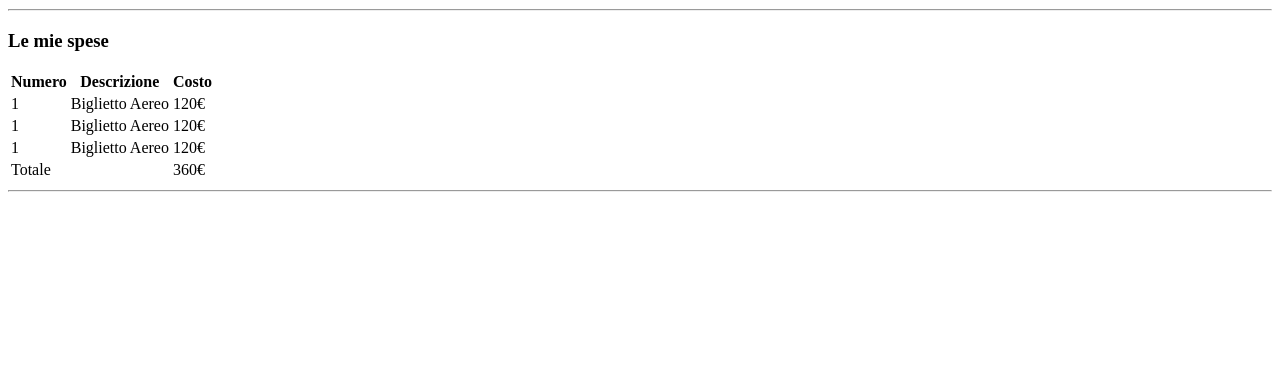
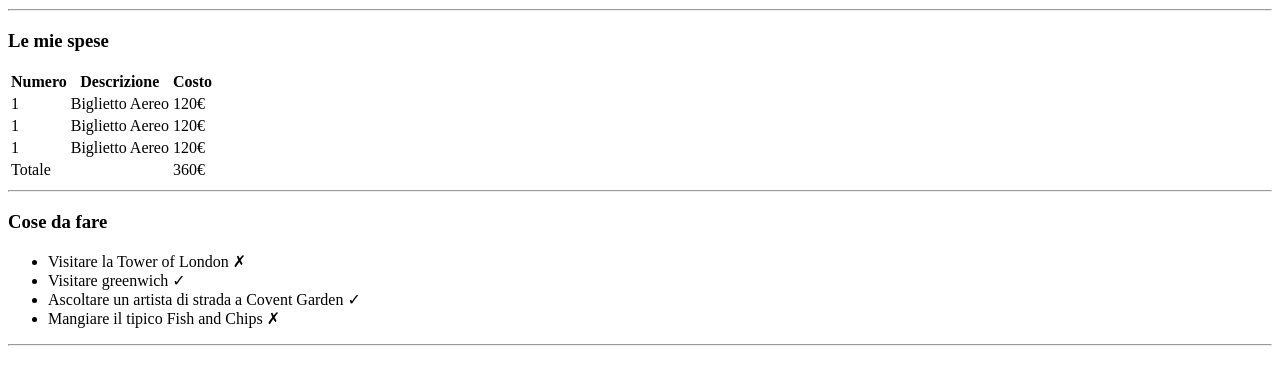
Before and after one commit to janeloraineflores/html-london-trip, a plain HTML site: page index.html in a window 1280 px wide. Shown: the part 99-484 px from the top of the page. Drawn offline with Linux system fonts and the light colour scheme.

Commit message:
Aggiunta Main (2 parte)

```diff
--- a/index.html
+++ b/index.html
@@ -23,6 +23,7 @@
     <!--Informazioni sul viaggio-->
     <main>
 
+        <!--Prima Parte-->
         <h3>Le mie spese</h3>
 
         <table>
@@ -60,6 +61,19 @@
 
         <hr>
 
+        <!--Seconda Parte-->
+
+        <h3>Cose da fare</h3>
+
+        <ul>
+            <li>Visitare la Tower of London &#10007</li>
+            <li>Visitare greenwich &#10003</li>
+            <li>Ascoltare un artista di strada a Covent Garden &#10003</li>
+            <li>Mangiare il tipico Fish and Chips &#10007</li>
+        </ul>
+
+        <hr>
+
 
     </main>
 
```
